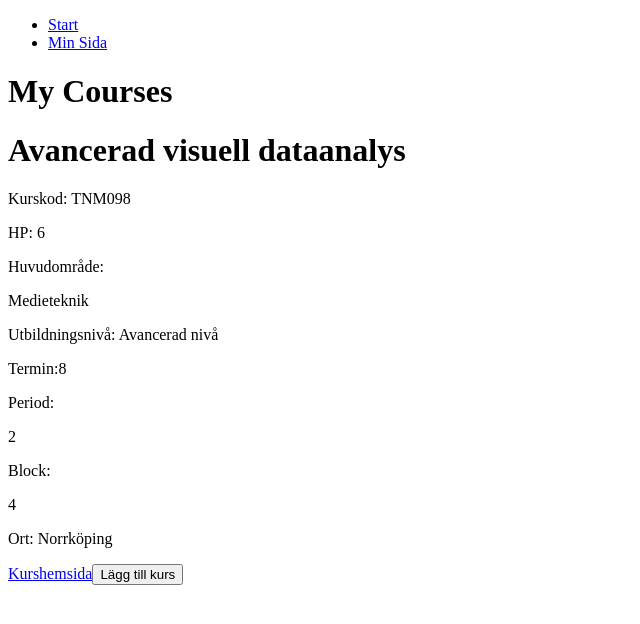
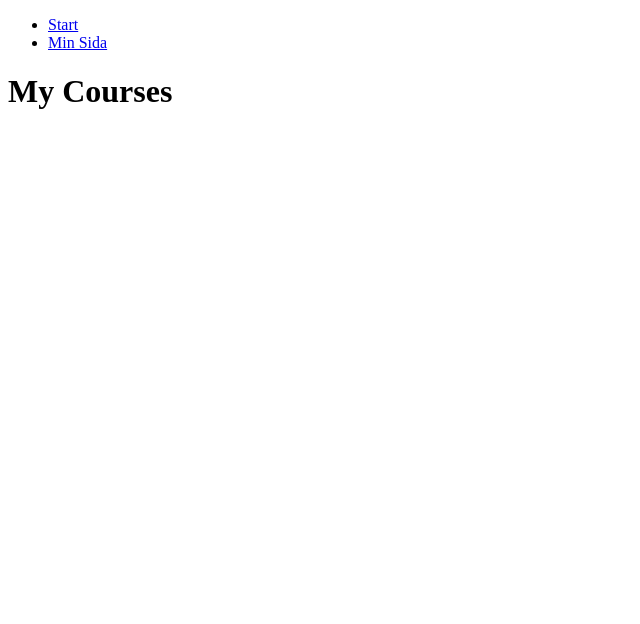
Before and after one commit to jronnefalk/lithe_val, a React (Create React App) app: page /minasidor in a window 1280 px wide. Shown: the top 624 px of the page, without its empty margins (0-640 px from the left). Built offline with nearby package versions, Linux system fonts and the light colour scheme.

Commit message:
hämtar kurskod i firebase + kopplat till funktion
Går nu att hämta rätt kurs i firebase, sen hitta motsvarande kurs i vår json databas. skriver enbart ut i console dock och inte så min sida

```diff
--- a/src/functions/getData.js
+++ b/src/functions/getData.js
@@ -1,15 +1,12 @@
 import kurser from "../webscraping/database.json";
 
-function getData(key) {
+export default function getData(key) {
   const results = [];
 
   for (let i = 0; i < kurser.length; i++) {
     if (kurser[i].kurskod === key) {
       results.push(kurser[i]);
-      console.log(results);
     }
   }
   return results;
 }
-
-export default getData;
--- a/src/pages/MinSida.js
+++ b/src/pages/MinSida.js
@@ -6,10 +6,6 @@ import { getDatabase, ref, onValue } from "firebase/database";
 import { getAuth } from "firebase/auth";
 
 export function MinSida() {
-  // key ska sen ändras till att matcha kurskoden som hämtas från firebase
-  const key = "TNM098";
-  const getCourseData = getData(key);
-
   const { currentUser } = getAuth();
   const [kursData, setKursData] = useState([]);
 
@@ -25,6 +21,13 @@ export function MinSida() {
             termin: data[key].Termin,
           }));
           setKursData(kursArray);
+
+          // Call getData for each kursKod in kursArray
+          kursArray.forEach((kurs) => {
+            const courseData = getData(kurs.kursKod);
+            console.log(courseData);
+            // Do something with courseData, e.g. update state
+          });
         } else {
           setKursData([]);
         }
@@ -36,11 +39,6 @@ export function MinSida() {
     <div>
       <h1>My Courses</h1>
       <div>
-        {getCourseData.map((kurs) => (
-          <Kurs key={uuidv4()} kursdata={kurs} />
-        ))}
-      </div>
-      <div>
         {kursData.map((kurs) => (
           <div key={kurs.kursKod}>
             <h2>{kurs.kursKod}</h2>
@@ -51,3 +49,11 @@ export function MinSida() {
     </div>
   );
 }
+
+{
+  /* <div>
+        {getCourseData.map((kurs) => (
+          <Kurs key={uuidv4()} kursdata={kurs} />
+        ))}
+      </div> */
+}
```
